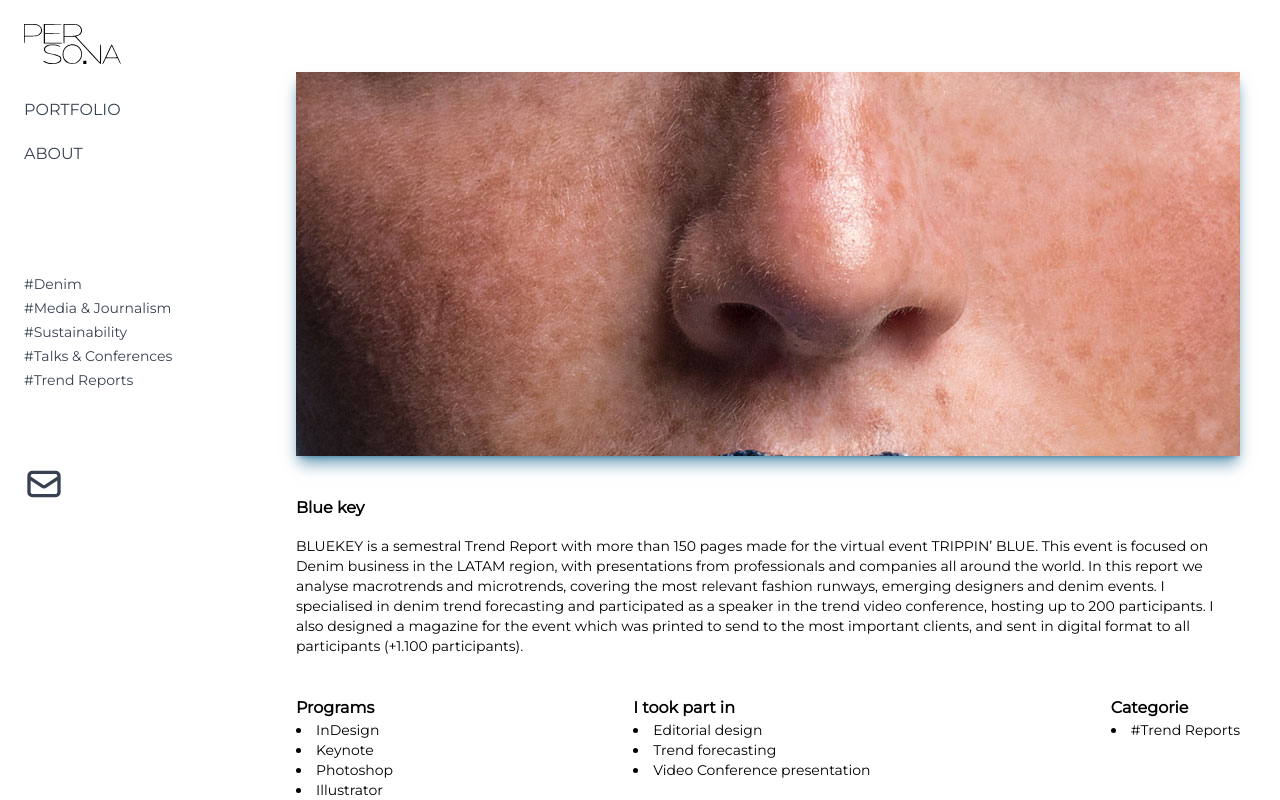
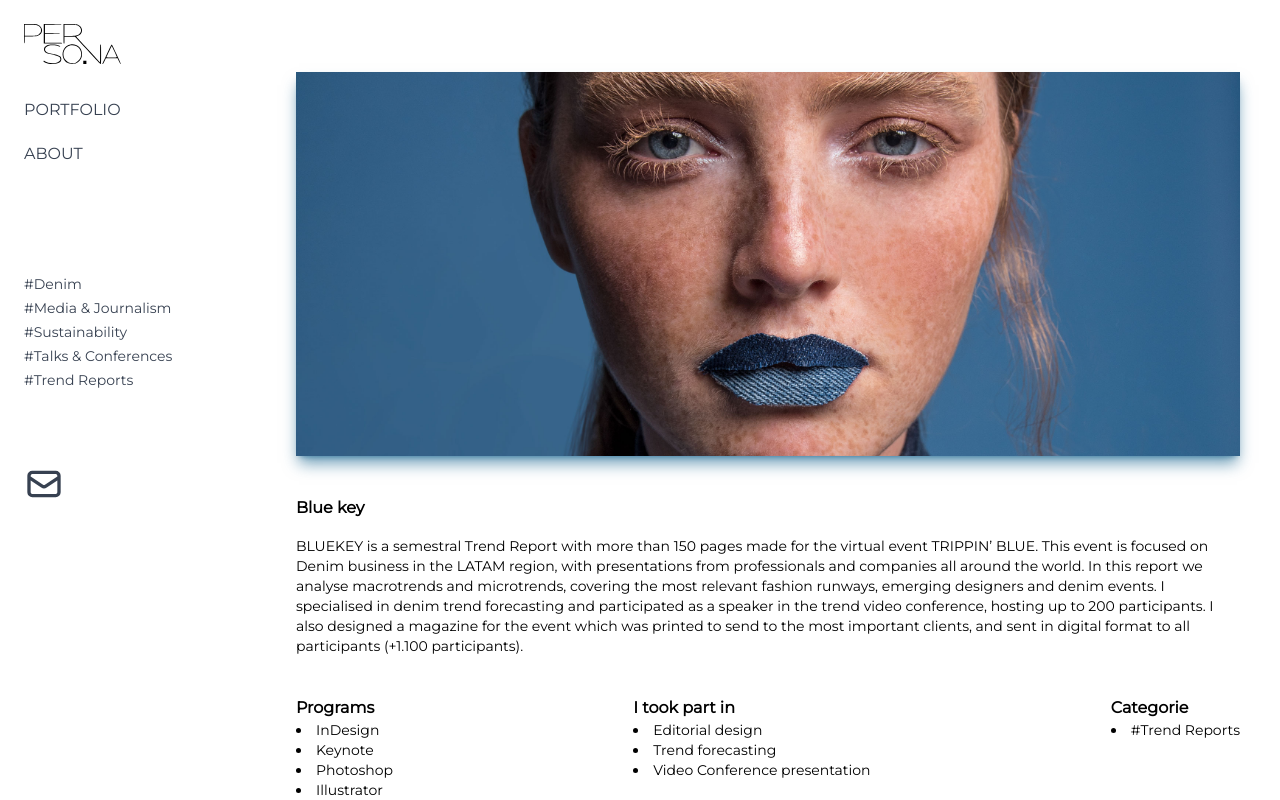
Before and after one commit to Chaloulou75/personaportfolio2023, a Nuxt app: page /works/blue-key in a window 1280 px wide. Shown: the top 800 px of the page. Built offline with nearby package versions, Linux system fonts and the light colour scheme.

Commit message:
denim fotos2

```diff
--- a/pages/works/[slug]/index.vue
+++ b/pages/works/[slug]/index.vue
@@ -17,7 +17,7 @@ const showWork = computed(() => {
       <img
         :src="showWork.images[0].href"
         loading="lazy"
-        class="object-none w-full h-full mx-auto shadow-lg shadow-sky-800/60"
+        class="object-cover w-full h-full mx-auto shadow-lg shadow-sky-800/60"
       />
     </div>
     <div class="w-full px-4 mb-6 md:px-0">
```
